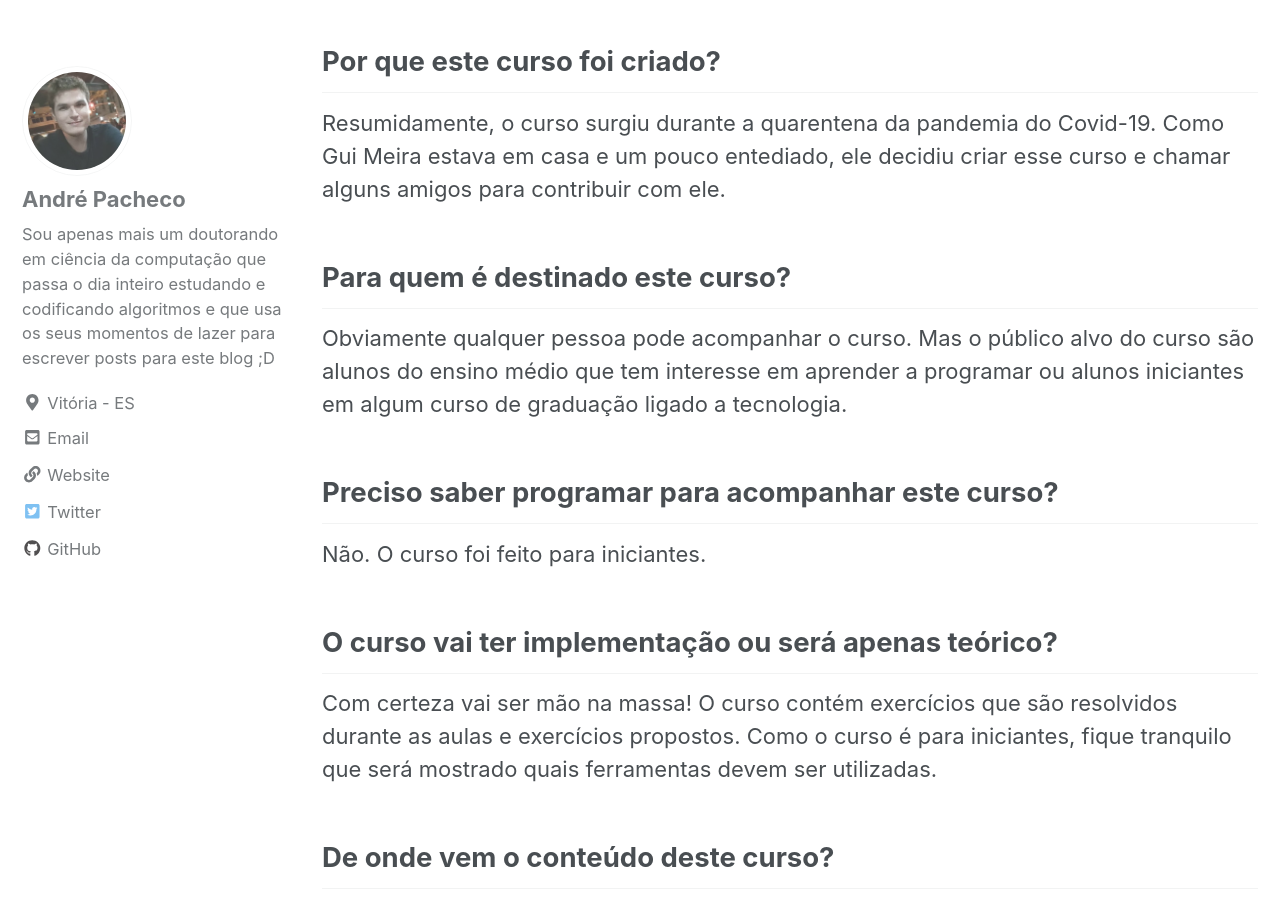
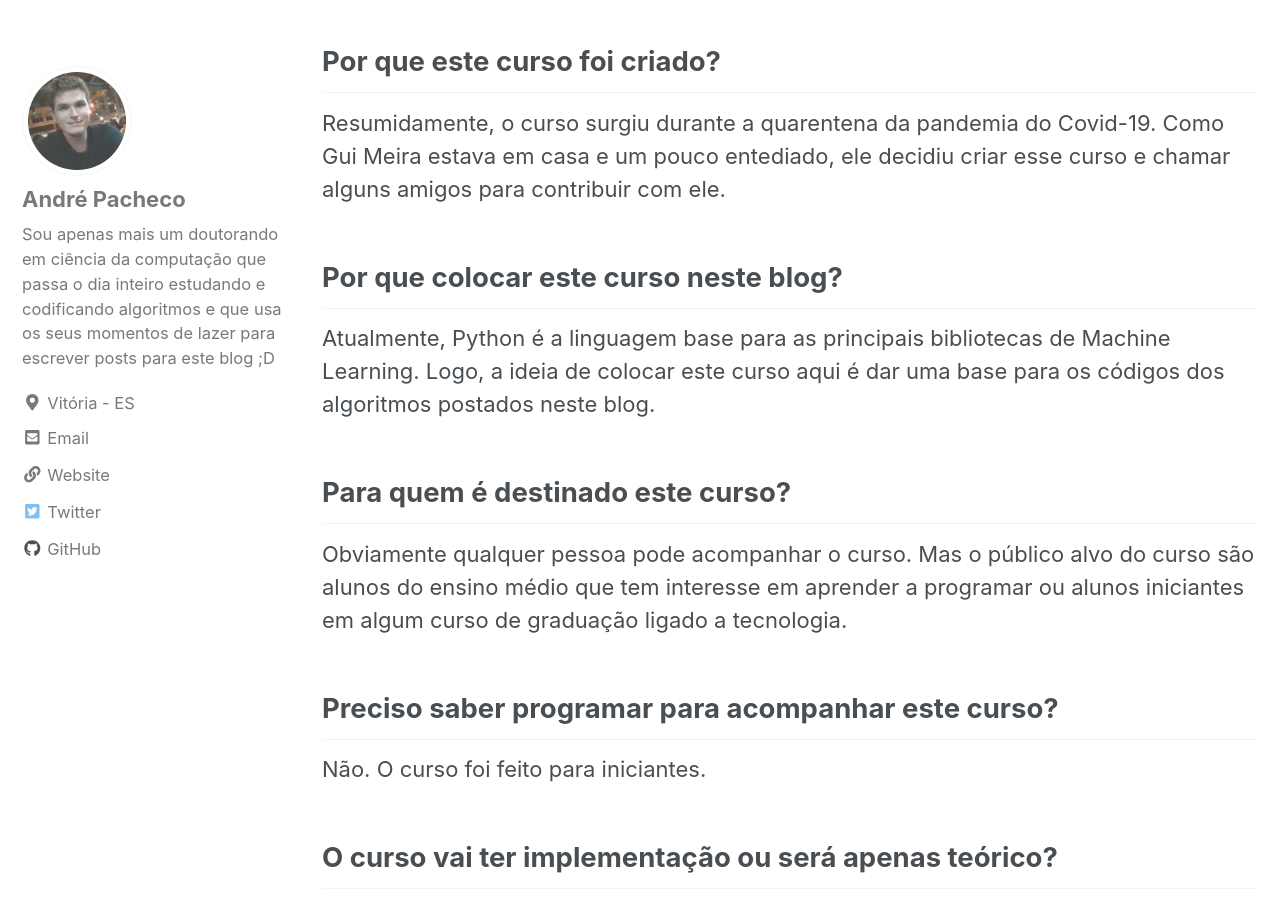
Before and after one commit to compintel/compintel.github.io, a Jekyll site: the page built from _posts/curso-python/2020-06-25-curso-python-faq.md, in a window 1280 px wide and 900 px high, scrolled down 346 px. Built offline with Jekyll 4.4.1, drawn with Linux system fonts in a browser that asks for light colours; cached includes are drawn as plain includes; nearby versions of some CDN libraries; comment, search, counter and statistics services are not loaded.

Commit message:
update faq

```diff
--- a/_posts/curso-python/2020-06-25-curso-python-faq.md
+++ b/_posts/curso-python/2020-06-25-curso-python-faq.md
@@ -19,6 +19,9 @@ Seja bem vindo ao FAQ do curso **Mata a cobra e mostra o Python**! Este post é
 ## Por que este curso foi criado?
 Resumidamente, o curso surgiu durante a quarentena da pandemia do Covid-19. Como Gui Meira estava em casa e um pouco entediado, ele decidiu criar esse curso e chamar alguns amigos para contribuir com ele.
 
+## Por que colocar este curso neste blog?
+Atualmente, Python é a linguagem base para as principais bibliotecas de Machine Learning. Logo, a ideia de colocar este curso aqui é dar uma base para os códigos dos algoritmos postados neste blog.
+
 ## Para quem é destinado este curso?
 Obviamente qualquer pessoa pode acompanhar o curso. Mas o público alvo do curso são alunos do ensino médio que tem interesse em aprender a programar ou alunos iniciantes em algum curso de graduação ligado a tecnologia.
 
```
